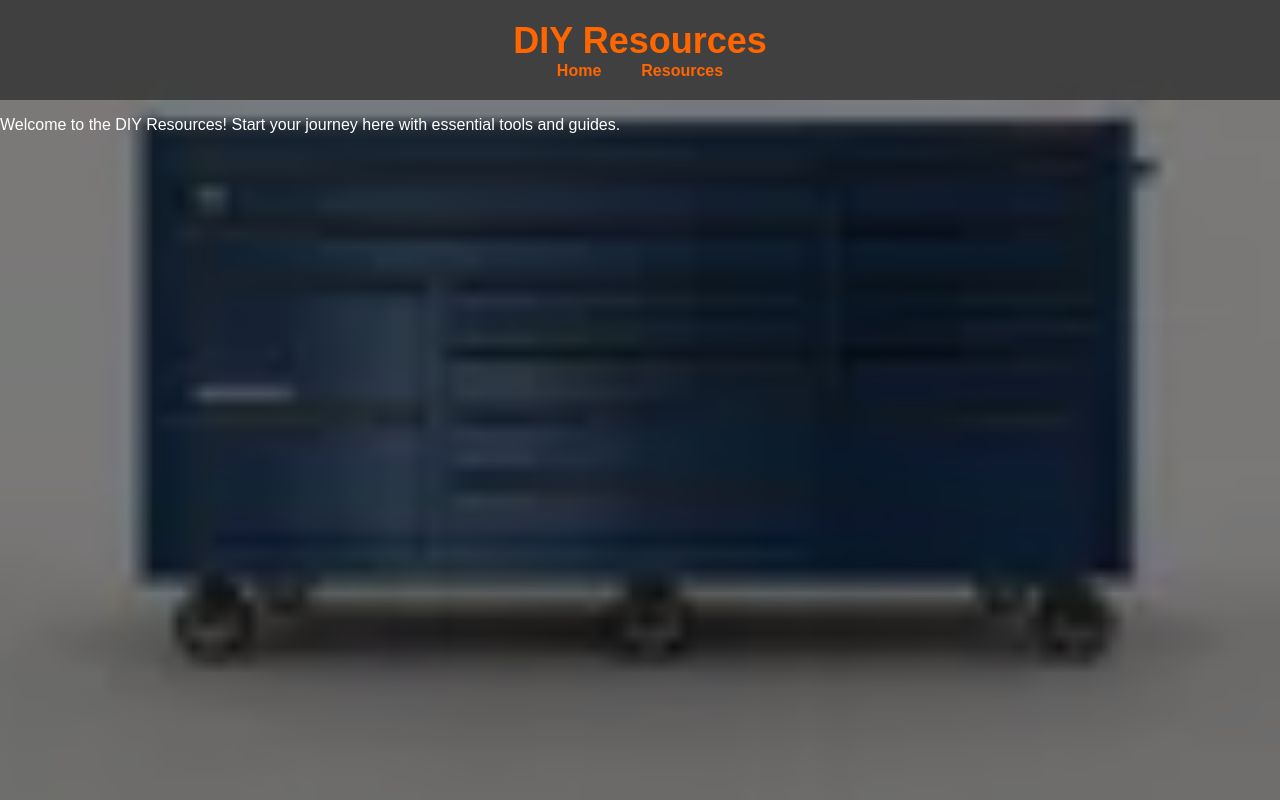
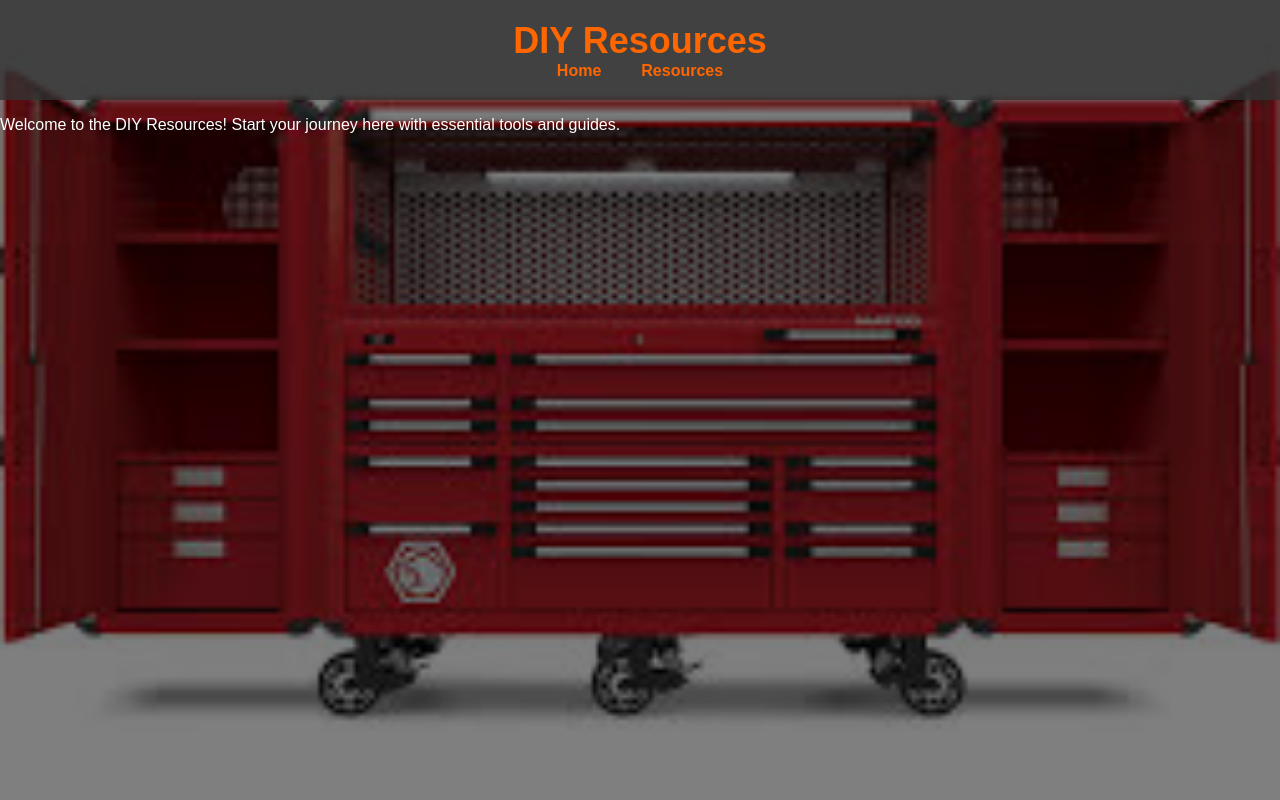
Before and after one commit to Jmerello/Gearheadresources, a PHP site: page /diy.html in a window 1280 px wide. Run offline with PHP 8.4, Linux system fonts and the light colour scheme.

Commit message:
Update style.css

```diff
--- a/style.css
+++ b/style.css
@@ -1,7 +1,7 @@
 /* General Body Styling */
 body {
     font-family: Arial, sans-serif;
-    background: url('toolbox.webp') no-repeat center center/cover;
+    background: url('toolbox.jpg') no-repeat center center/cover;
     background-size: cover;  /* Ensure background covers the whole page */
     color: #fff;
     margin: 0;
```
